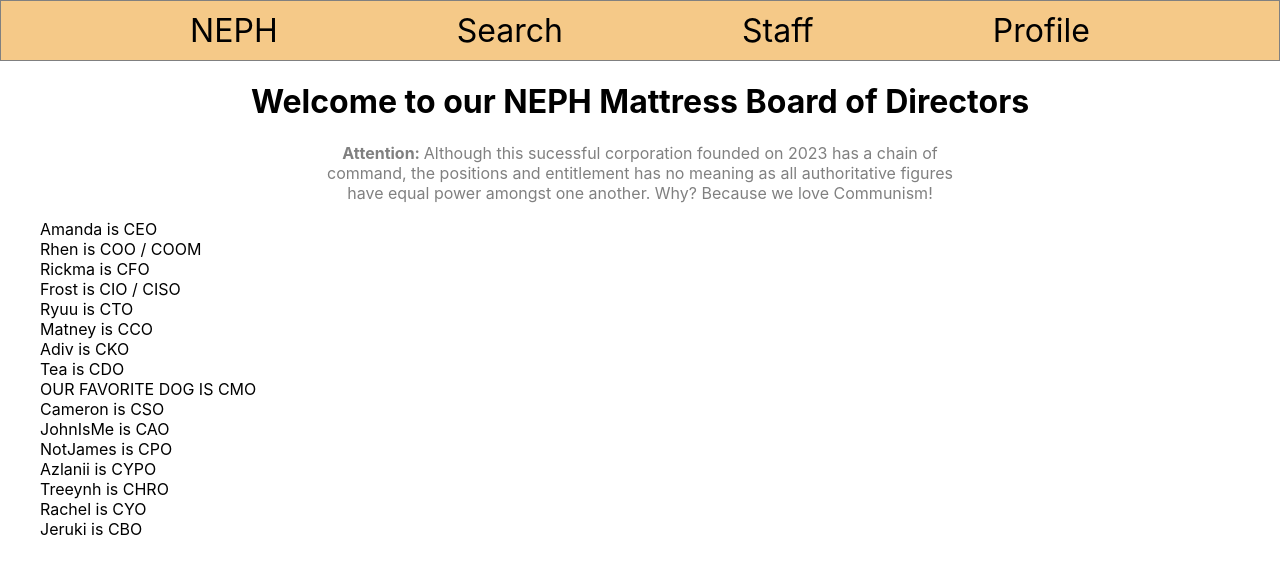
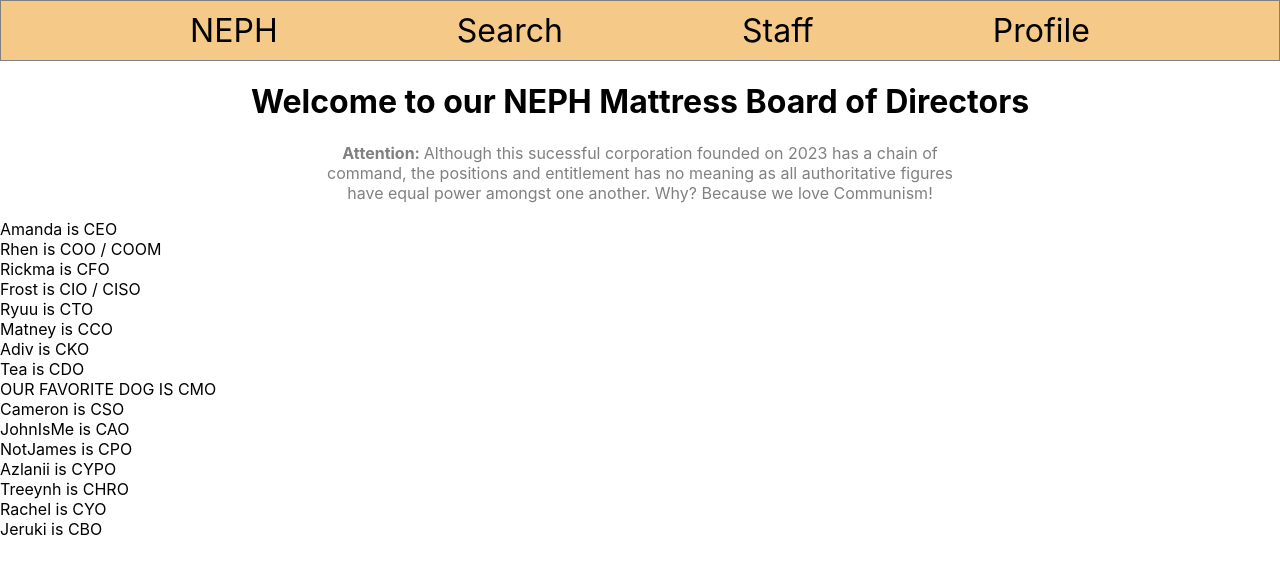
Before and after one commit to ericcnguyen04/neph-company, a React (Create React App) app: page /staff in a window 1280 px wide. Shown: the top 574 px of the page. Built offline with nearby package versions, Linux system fonts and the light colour scheme.

Commit message:
ul to div

```diff
--- a/src/Components/pages/Staff.jsx
+++ b/src/Components/pages/Staff.jsx
@@ -11,7 +11,7 @@ export default function Staff() {
                 </center>
             </p>
 
-            <ul>
+            <div>
                 <div>Amanda is CEO</div>
                 <div>Rhen is COO / COOM</div>
                 <div>Rickma is CFO</div>
@@ -28,7 +28,7 @@ export default function Staff() {
                 <div>Treeynh is CHRO</div>
                 <div>Rachel is CYO</div>
                 <div>Jeruki is CBO</div>
-            </ul>
+            </div>
         </div>
     )
 }
```
Lines whose indentation alone changed are shown as unchanged.
